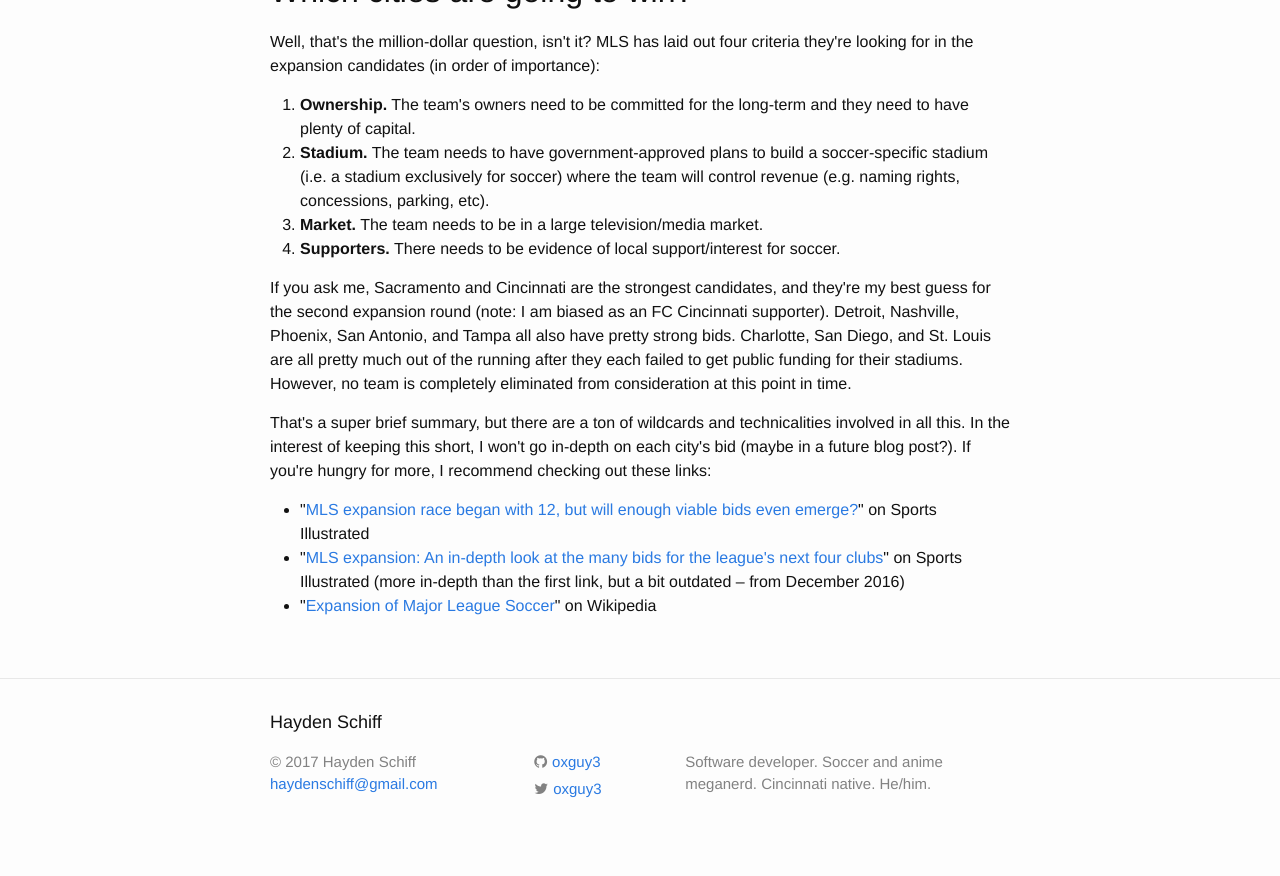
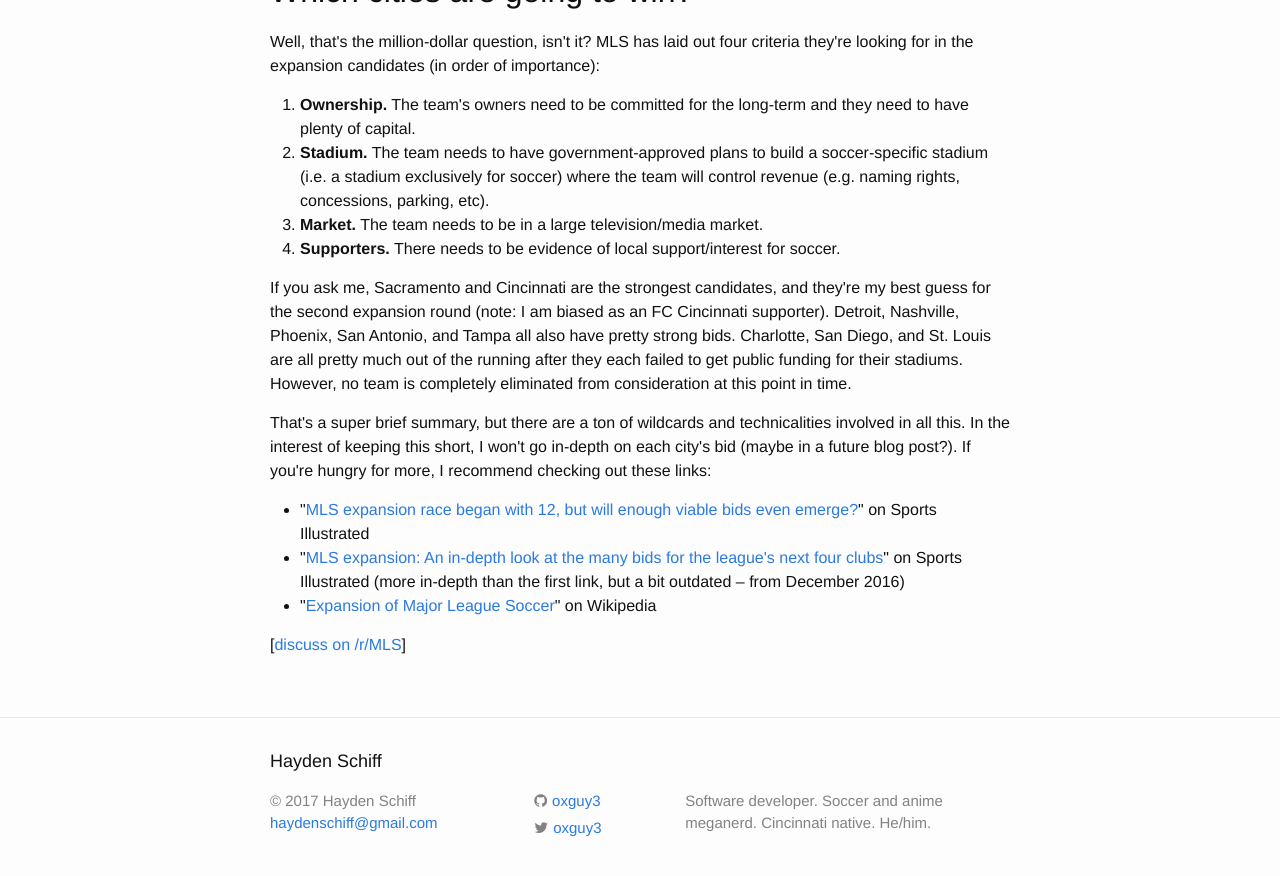
Before and after one commit to oxguy3/schiff.io, a Jekyll site: the page built from _posts/2017-08-23-mls-expansion-primer.md, in a window 1280 px wide and 900 px high, scrolled down 2074 px. Shown: the top 876 px of the window. Built offline with Jekyll 4.4.1, drawn with Linux system fonts in a browser that asks for light colours.

Commit message:
reddit discussion link

```diff
--- a/_posts/2017-08-23-mls-expansion-primer.md
+++ b/_posts/2017-08-23-mls-expansion-primer.md
@@ -72,3 +72,5 @@ That's a super brief summary, but there are a ton of wildcards and technicalitie
 * "[MLS expansion race began with 12, but will enough viable bids even emerge?](https://www.si.com/planet-futbol/2017/06/23/mls-expansion-28-teams-favorites-timeline)" on Sports Illustrated
 * "[MLS expansion: An in-depth look at the many bids for the league's next four clubs](https://www.si.com/planet-futbol/mls-expansion-prospective-cities-bids-28-teams)" on Sports Illustrated (more in-depth than the first link, but a bit outdated -- from December 2016)
 * "[Expansion of Major League Soccer](https://en.wikipedia.org/wiki/Expansion_of_Major_League_Soccer)" on Wikipedia
+
+[[discuss on /r/MLS](https://www.reddit.com/r/MLS/comments/6vl8yf/quick_primer_on_mls_expansion_for_when_your/)]
```
